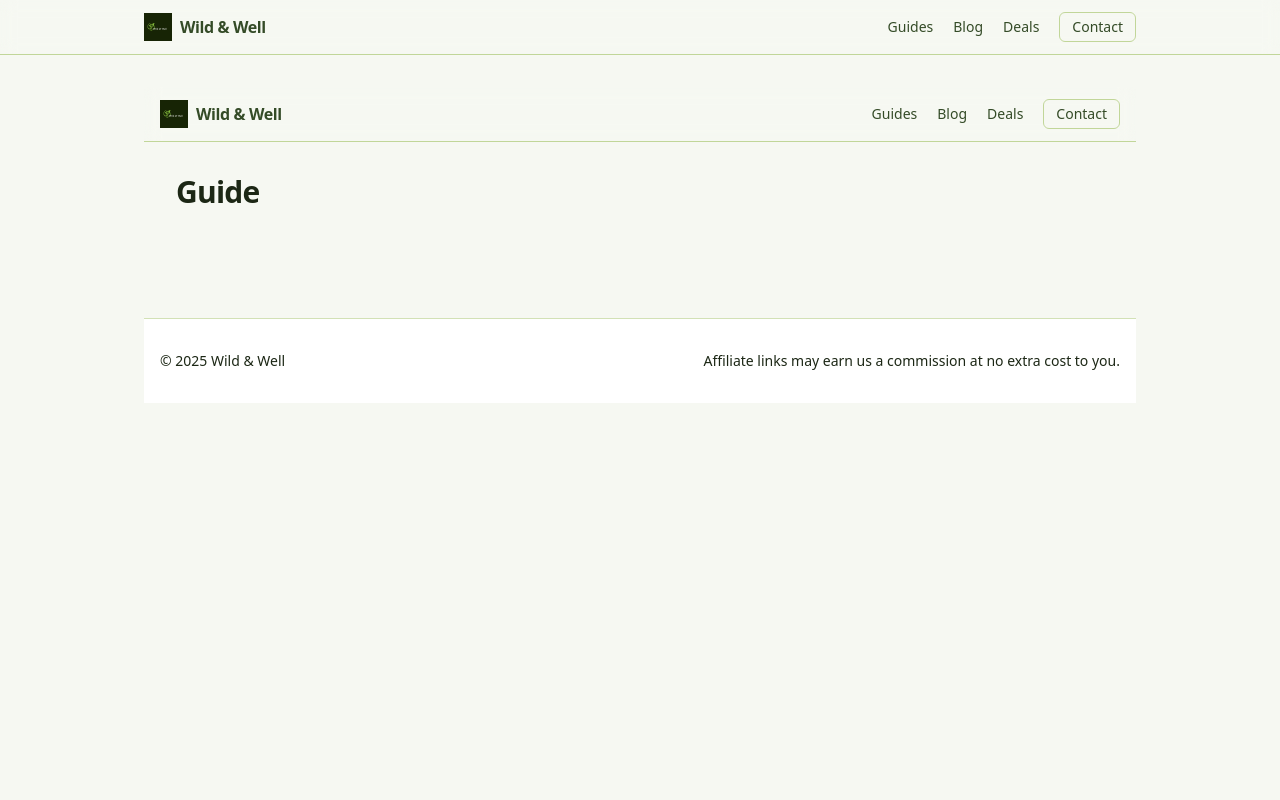
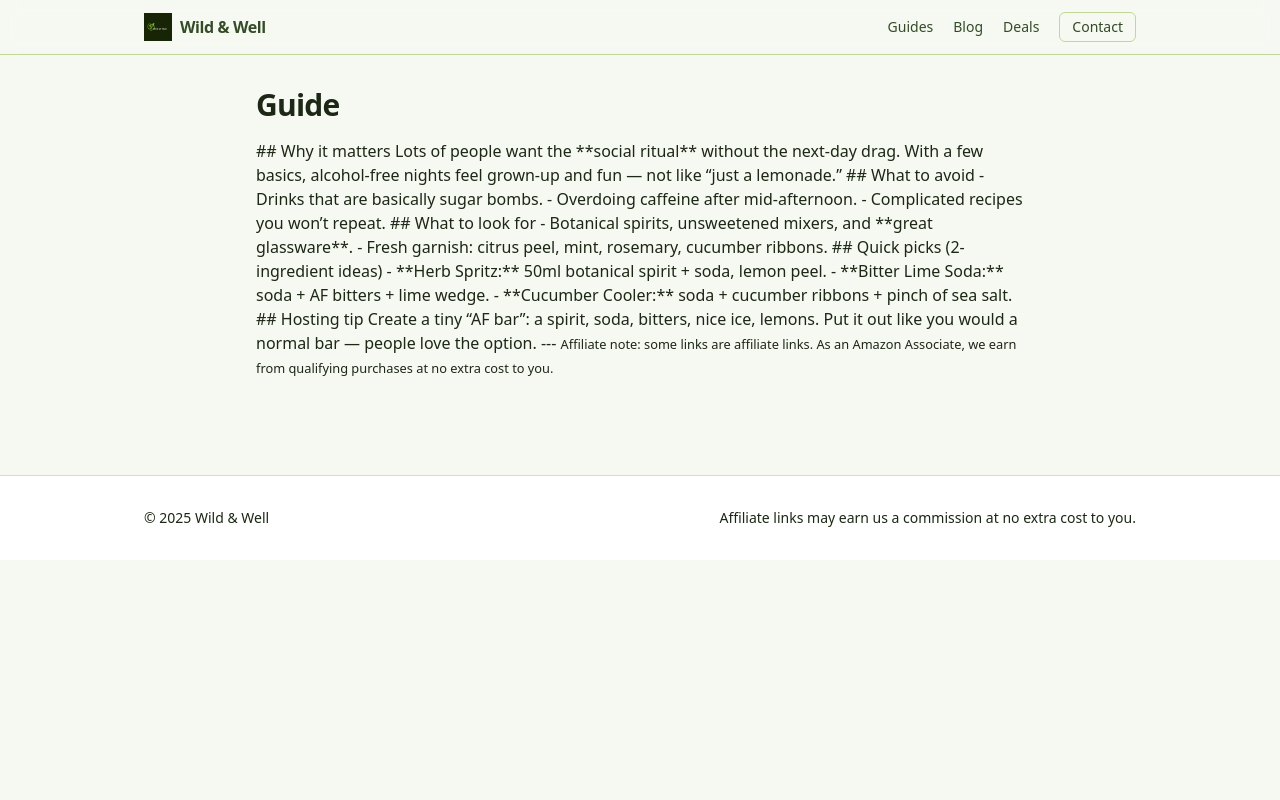
Before and after one commit to dariosandison/Eco---Holistic, a Next.js app: page /guides/alcohol-free-social-starters in a window 1280 px wide. Shown: the top 800 px of the page. Built offline with nearby package versions, Linux system fonts and the light colour scheme.

Commit message:
Update [slug].js

```diff
--- a/pages/guides/[slug].js
+++ b/pages/guides/[slug].js
@@ -1,124 +1,55 @@
-// pages/guides/[slug].js
-import Head from "next/head";
-import Layout from "../../components/Layout";
-import { getAllGuidesSlugs, getGuideBySlug } from "../../lib/guides";
+import Head from 'next/head';
+import { getAllGuidesMeta, getGuideBySlug } from '../../lib/guides';
 
-// Inline replacements for the missing ../../lib/jsonld import
-function jsonLdArticle({ title = "", description = "", url = "" } = {}) {
-  return {
-    "@context": "https://schema.org",
-    "@type": "Article",
-    headline: title,
-    description,
-    mainEntityOfPage: url,
-  };
-}
-
-function jsonLdBreadcrumbs(items = []) {
-  const list = Array.isArray(items) ? items : [];
-  return {
-    "@context": "https://schema.org",
-    "@type": "BreadcrumbList",
-    itemListElement: list.map((it, i) => ({
-      "@type": "ListItem",
-      position: i + 1,
-      name: it?.name || "",
-      item: it?.item || "",
-    })),
-  };
+// Basic sanitizer for any leaked comments/front-matter in descriptions
+function cleanSnippet(str = '') {
+  return String(str)
+    .replace(/<!--[\s\S]*?-->/g, '')
+    .replace(/^-{3}[\s\S]*?-{3}/, '')
+    .replace(/\s+/g, ' ')
+    .trim();
 }
 
 export default function GuidePage({ guide }) {
-  if (!guide) return null;
+  if (!guide) {
+    return <p>Guide not found.</p>;
+  }
 
-  const {
-    slug,
-    title,
-    description,
-    html,
-    contentHtml,
-    date,
-    updated,
-  } = guide;
-
-  const pageUrl = `https://www.wild-and-well.store/guides/${slug}`;
-  const articleLd = jsonLdArticle({
-    title: title || "Guide",
-    description: description || "",
-    url: pageUrl,
-  });
-  const crumbsLd = jsonLdBreadcrumbs([
-    { name: "Home", item: "https://www.wild-and-well.store/" },
-    { name: "Guides", item: "https://www.wild-and-well.store/guides" },
-    { name: title || "Guide", item: pageUrl },
-  ]);
+  const title = guide.title || 'Guide';
+  const description = cleanSnippet(guide.description || guide.excerpt || '');
 
   return (
-    <Layout>
+    <>
       <Head>
-        <title>
-          {title ? `${title} | Wild & Well` : "Guide | Wild & Well"}
-        </title>
+        <title>{title} | Wild &amp; Well</title>
         {description && <meta name="description" content={description} />}
-        <script
-          type="application/ld+json"
-          dangerouslySetInnerHTML={{ __html: JSON.stringify(articleLd) }}
-        />
-        <script
-          type="application/ld+json"
-          dangerouslySetInnerHTML={{ __html: JSON.stringify(crumbsLd) }}
-        />
       </Head>
 
-      <article className="prose mx-auto px-4">
-        <h1>{title || "Guide"}</h1>
-        {(date || updated) && (
-          <p className="text-sm text-gray-500">
-            {date ? <>Published: {date}</> : null}
-            {updated ? <>{date ? " • " : ""}Updated: {updated}</> : null}
-          </p>
+      <article className="mx-auto max-w-3xl">
+        <h1 className="mb-4 text-3xl font-semibold tracking-tight">{title}</h1>
+
+        {description && (
+          <p className="mb-6 text-[color:var(--olive-900)]/80">{description}</p>
         )}
-        <div dangerouslySetInnerHTML={{ __html: html || contentHtml || "" }} />
+
+        {/* Render HTML produced from the Markdown */}
+        <div
+          className="prose max-w-none"
+          dangerouslySetInnerHTML={{ __html: guide.html || guide.content || '' }}
+        />
       </article>
-    </Layout>
+    </>
   );
 }
 
 export async function getStaticPaths() {
-  try {
-    const slugs = await getAllGuidesSlugs();
-    const arr = Array.isArray(slugs) ? slugs : [];
-    return {
-      paths: arr
-        .map((s) => {
-          const v = typeof s === "string" ? s : s?.slug || s?.params?.slug;
-          return v ? { params: { slug: String(v) } } : null;
-        })
-        .filter(Boolean),
-      fallback: false,
-    };
-  } catch {
-    return { paths: [], fallback: false };
-  }
+  // Use your existing lib to build all slugs
+  const guides = getAllGuidesMeta();
+  const paths = guides.map((g) => ({ params: { slug: g.slug } }));
+  return { paths, fallback: false };
 }
 
 export async function getStaticProps({ params }) {
-  try {
-    const guide = await getGuideBySlug(params.slug);
-    if (!guide) return { notFound: true };
-
-    // Ensure everything is JSON-serializable
-    const safeGuide = {
-      ...guide,
-      slug: guide.slug || params.slug,
-      html: guide.html ?? guide.contentHtml ?? "",
-      description: guide.description ?? null,
-      date: guide.date ?? null,
-      updated: guide.updated ?? null,
-    };
-
-    return { props: { guide: safeGuide }, revalidate: 60 };
-  } catch {
-    return { notFound: true };
-  }
+  const guide = await getGuideBySlug(params.slug);
+  return { props: { guide } };
 }
```
